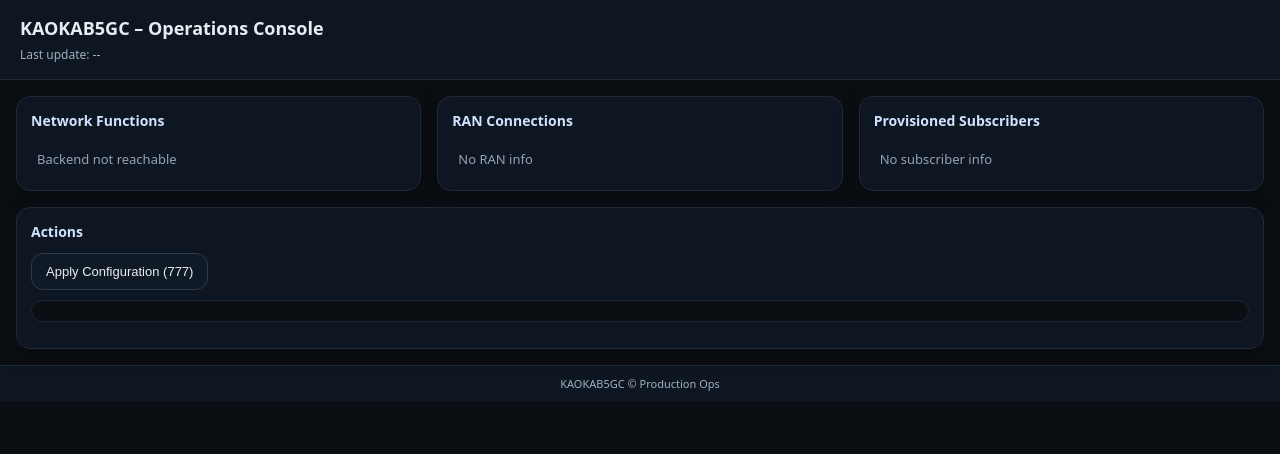
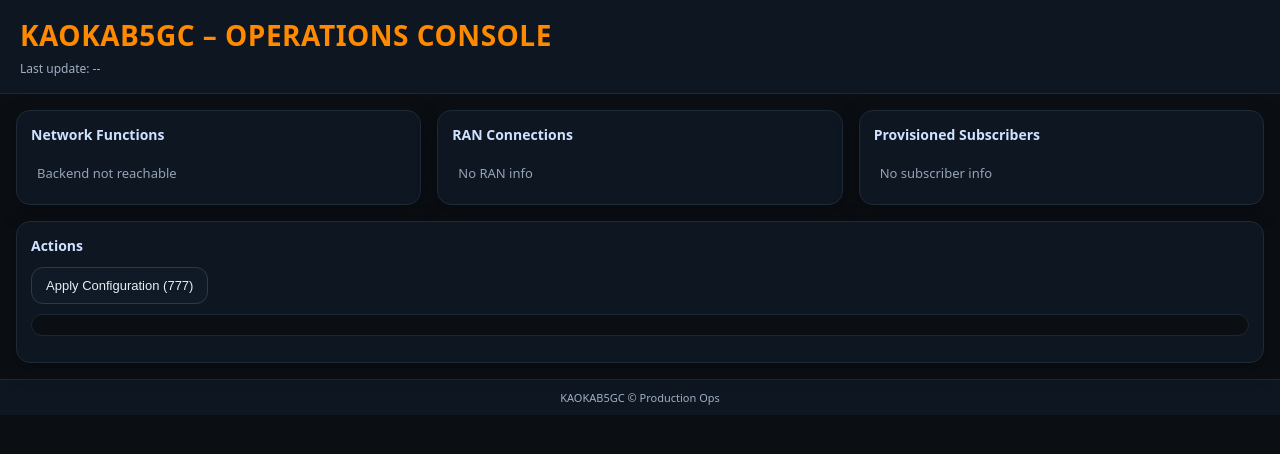
Before and after one commit to Kaokab1979/Kaokab-GUI, a plain HTML site: page frontend/index.html in a window 1280 px wide. Drawn offline with Linux system fonts and the light colour scheme; no server answers.

Commit message:
Update style.css

```diff
--- a/frontend/style.css
+++ b/frontend/style.css
@@ -156,3 +156,22 @@ footer {
   border-top: 1px solid #1f2a37;
   background: #0e1621;
 }
+/* ===== Brand header styling (Step 1) ===== */
+header {
+  position: sticky;
+  top: 0;
+  z-index: 50;
+  backdrop-filter: blur(8px);
+}
+
+header h1 {
+  font-size: 28px;
+  font-weight: 800;
+  letter-spacing: 0.5px;
+  color: #ff8a00; /* Kaokab orange */
+  text-transform: uppercase;
+}
+
+#meta {
+  margin-top: 6px;
+}
```
